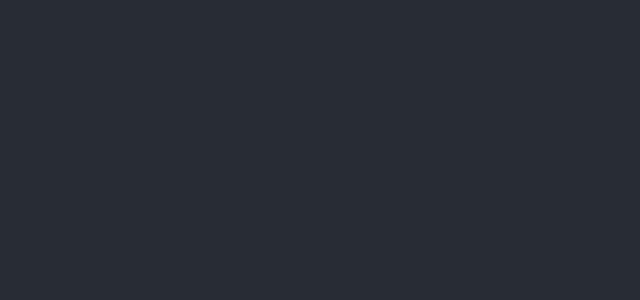
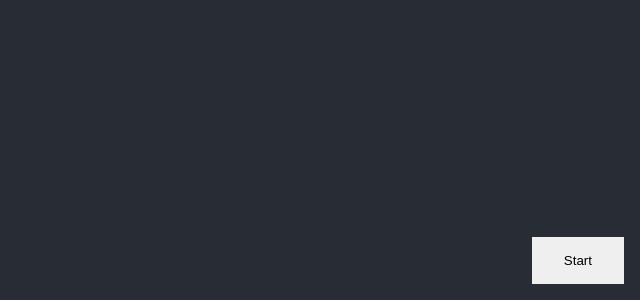
Before and after one commit to tylarhiss/heartbeat, a React (Create React App) app: page / in a window 1280 px wide. Shown: the part 500-800 px from the top of the page, without its empty margins (640-1280 px from the left). Built offline with nearby package versions, Linux system fonts and the light colour scheme.

Commit message:
good nuff

```diff
--- a/src/App.css
+++ b/src/App.css
@@ -6,9 +6,23 @@
   align-items: center;
   /* justify-content: center; */
   color: white;
-  padding-top: 100px;
+  /* padding-top: 100px; */
+  position: relative;
+  height: 100vh;
 }
 
 .wut {
   width: 100%;
+  height: 100%;
 }
+.wut .CodeMirror {
+  height: 100%;
+}
+
+#controlButton {
+  position: fixed;
+  bottom: 1rem;
+  right: 1rem;
+  border: none;
+  padding: 1rem 2rem;
+}
--- a/src/App.tsx
+++ b/src/App.tsx
@@ -65,7 +65,6 @@ const App: React.FC = () => {
 
           setJson(JSON.stringify(JSON.parse(value), null, 2));
         }}
-        onChange={(editor, data, value) => {}}
         className="wut"
       />
     </>
@@ -104,10 +103,7 @@ const App: React.FC = () => {
     <div className="App">
       <header className="App-header">
         {!shouldHeartbeat && SettingsInput}
-
-        {/* {makingRequest && 'Making request'} */}
-
-        <button onClick={() => setShouldHeartbeat(b => !b)}>
+        <button id="controlButton" onClick={() => setShouldHeartbeat(b => !b)}>
           {!shouldHeartbeat ? 'Start' : 'Stop'}
         </button>
         {shouldHeartbeat && <ECG requesting={makingRequest} error={didError} />}
```
